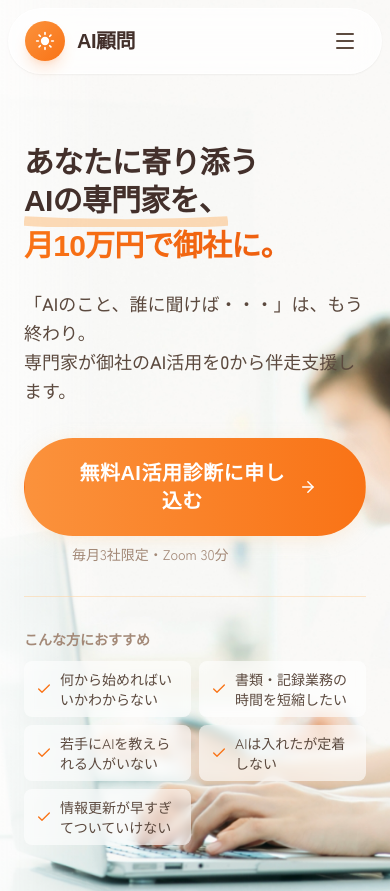
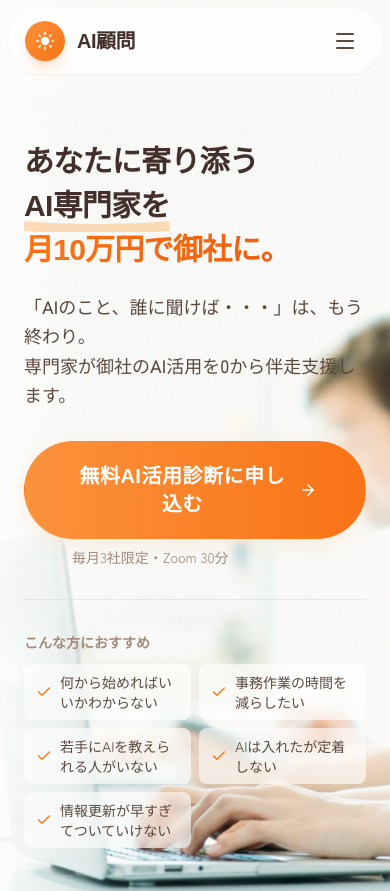
Before and after one commit to shunsuke-tnk/ai-komon-lp, a React (Vite) app: page / in a window 390 px wide. Shown: the top 891 px of the page. Built offline with nearby package versions, Linux system fonts and the light colour scheme; a web font is replaced by a local one.

Commit message:
ヒーローセクション完成

```diff
--- a/App.tsx
+++ b/App.tsx
@@ -106,15 +106,15 @@ const App: React.FC = () => {
         <div className="relative z-10 max-w-7xl mx-auto px-6">
           <div className="max-w-xl lg:max-w-2xl">
             {/* Main Heading */}
-            <h1 className="text-3xl sm:text-4xl lg:text-5xl xl:text-6xl font-bold leading-tight text-text-heading tracking-tight font-rounded mb-6">
+            <h1 className="text-3xl sm:text-4xl lg:text-5xl xl:text-6xl font-bold text-text-heading tracking-tight font-rounded mb-6 space-y-2">
               <span className="block">あなたに寄り添う</span>
               <span className="block relative">
                 <span className="relative inline-block">
-                  AIの専門家を、
+                  AI専門家を
                   <svg className="absolute -bottom-2 left-0 w-full h-3 text-primary-300/50 -z-10" viewBox="0 0 100 10" preserveAspectRatio="none"><path d="M0 5 Q 50 10 100 5" stroke="currentColor" strokeWidth="8" fill="none" /></svg>
                 </span>
               </span>
-              <span className="text-transparent bg-clip-text bg-gradient-to-r from-primary-500 to-primary-600 block mt-2">
+              <span className="text-transparent bg-clip-text bg-gradient-to-r from-primary-500 to-primary-600 block">
                 月10万円で御社に。
               </span>
             </h1>
@@ -144,7 +144,7 @@ const App: React.FC = () => {
                   </span>
                   <span className="flex items-center gap-2 bg-white/60 backdrop-blur-sm px-3 py-2 rounded-lg text-sm text-text-body">
                     <Check className="w-4 h-4 text-primary-500 shrink-0" />
-                    書類・記録業務の時間を短縮したい
+                    事務作業の時間を減らしたい
                   </span>
                 </div>
                 <div className="grid grid-cols-2 gap-2">
```
